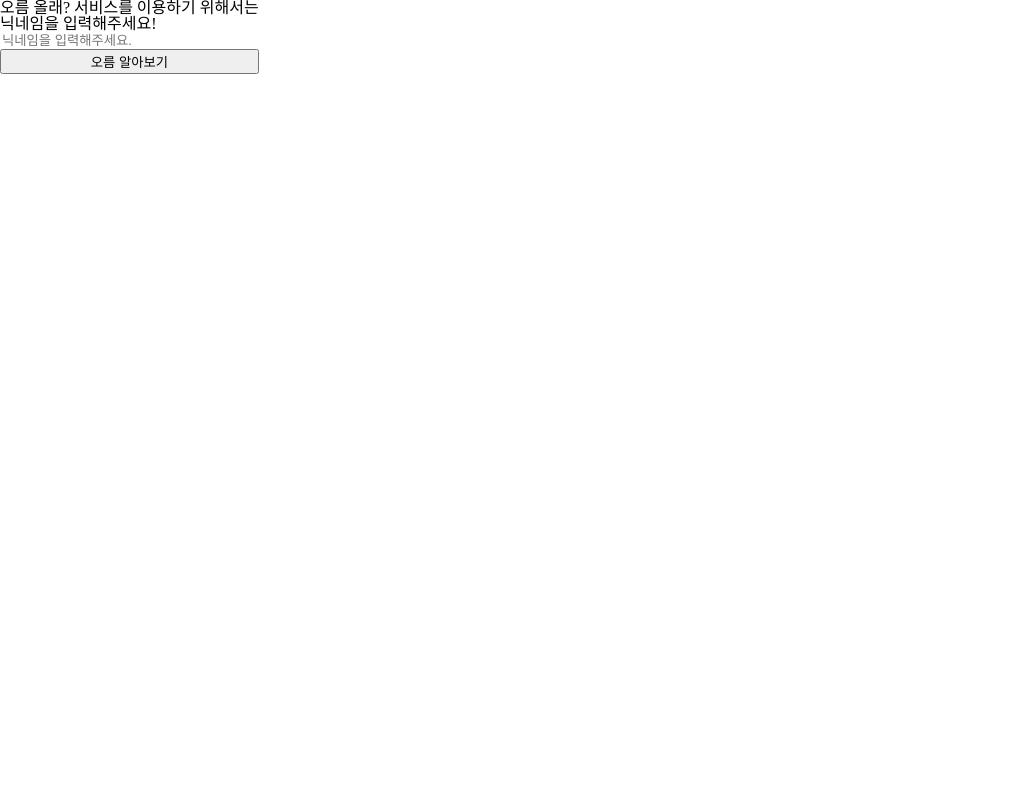
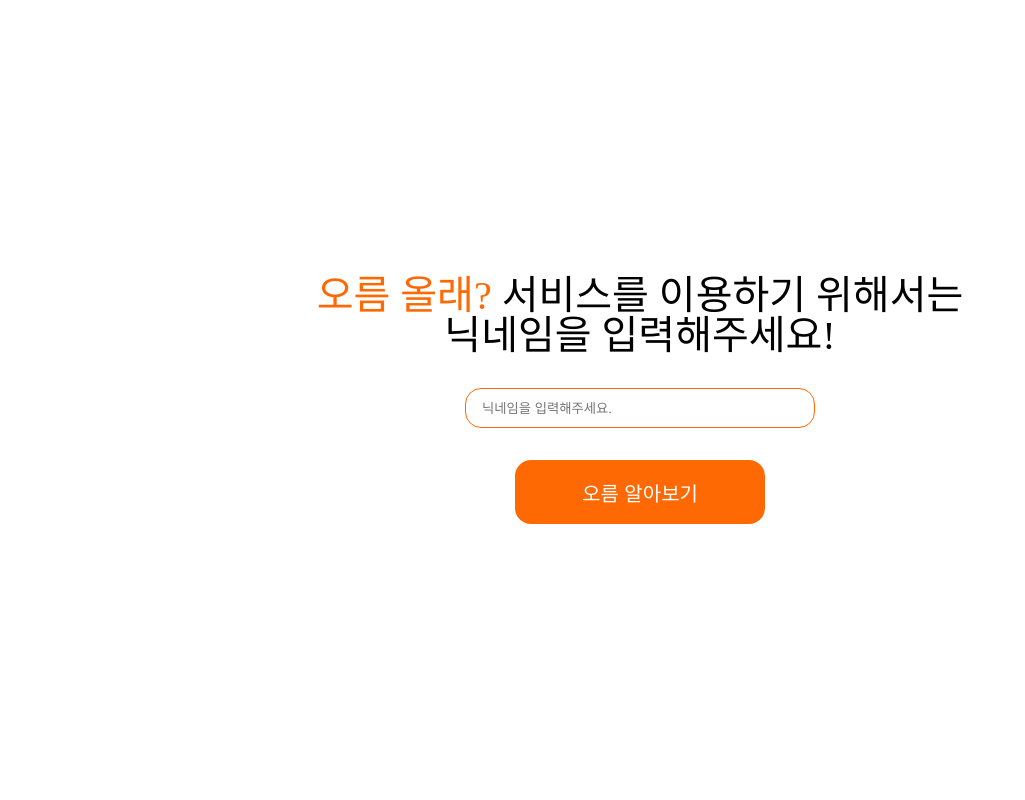
Before and after one commit to jejuHackathon/jeju-hackathon, a Django app: page / in a window 1280 px wide. Shown: the whole page, without its empty margins (0-1025 px from the left). Run offline with Django 3.2, Linux system fonts and the light colour scheme.

Commit message:
style: 시작페이지 관련 CSS

```diff
--- a/mysite/main/static/css/index.css
+++ b/mysite/main/static/css/index.css
@@ -1,6 +1,7 @@
 @import 'variable.css';
 @import 'common.css';
 @import 'reset.css';
+@import 'start.css';
 @import 'base.css';
 @import 'home.css';
 @import 'create.css';
--- /dev/null
+++ b/mysite/main/static/css/start.css
@@ -0,0 +1,40 @@
+.oreum-start {
+    width: 100vw;
+    height: 100vh;
+    justify-content: center;
+    align-items: center;
+}
+
+.oreum-start .oreum-start__box {
+    gap: 2rem;
+    align-items: center;
+}
+
+.oreum-start .oreum-start__title {
+    font-size: var(--font-40);
+    text-align: center;
+}
+
+.oreum-start .oreum-start__title strong {
+    color: var(--color-clear-orange);
+}
+
+.oreum-start .oreum-start__nickname {
+    width: 21.875rem;
+    height: 2.5rem;
+    padding: 1rem;
+    border: 1px solid var(--color-clear-orange);
+    border-radius: 1rem;
+}
+
+.oreum-start .oreum-start__learn-button {
+    width: 15.625rem;
+    height: 4rem;
+    border-radius: 1rem;
+    font-size: var(--font-20);
+    background-color: var(--color-clear-orange);
+    color: var(--color-white);
+    border: none;
+    outline: none;
+    cursor: pointer;
+}
```
